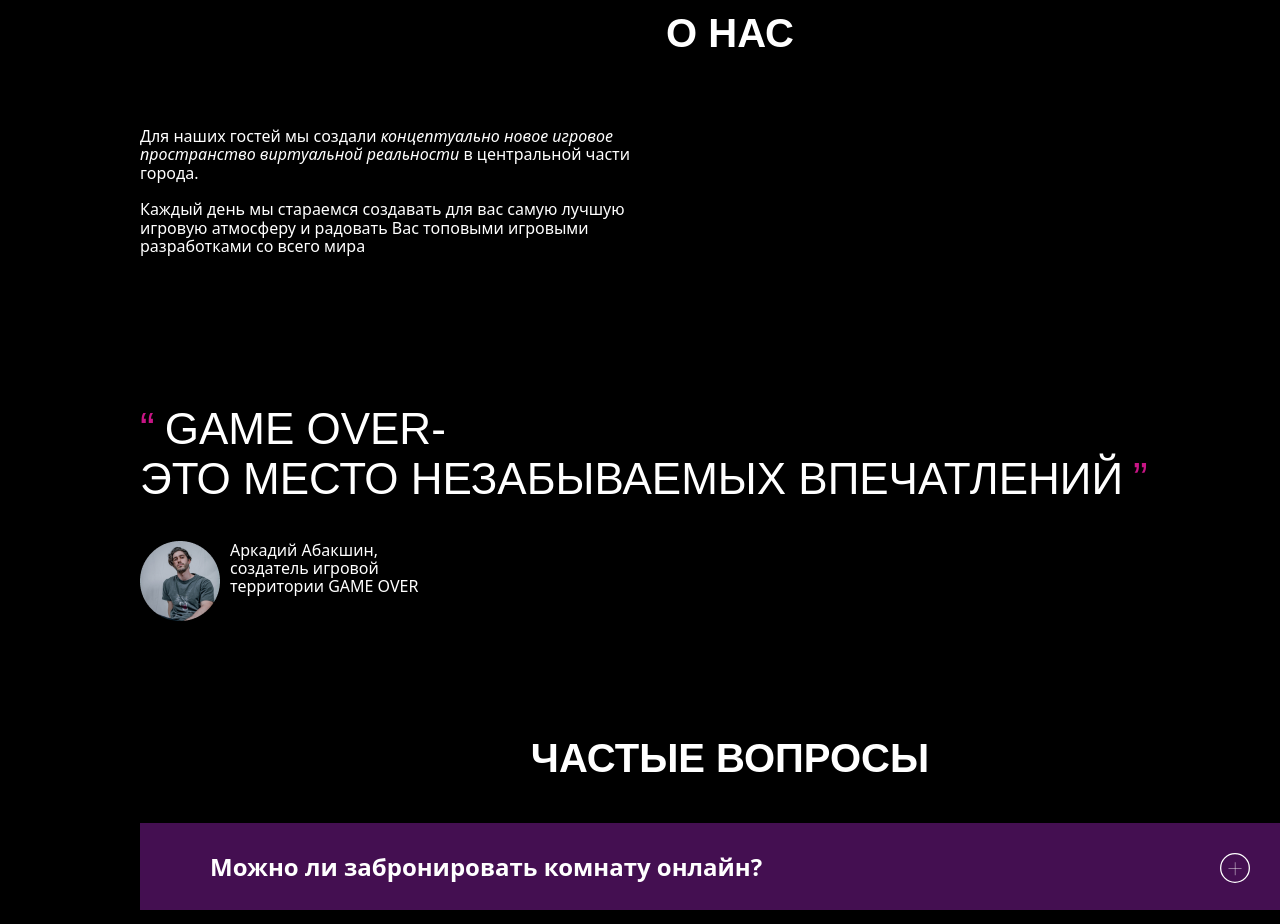
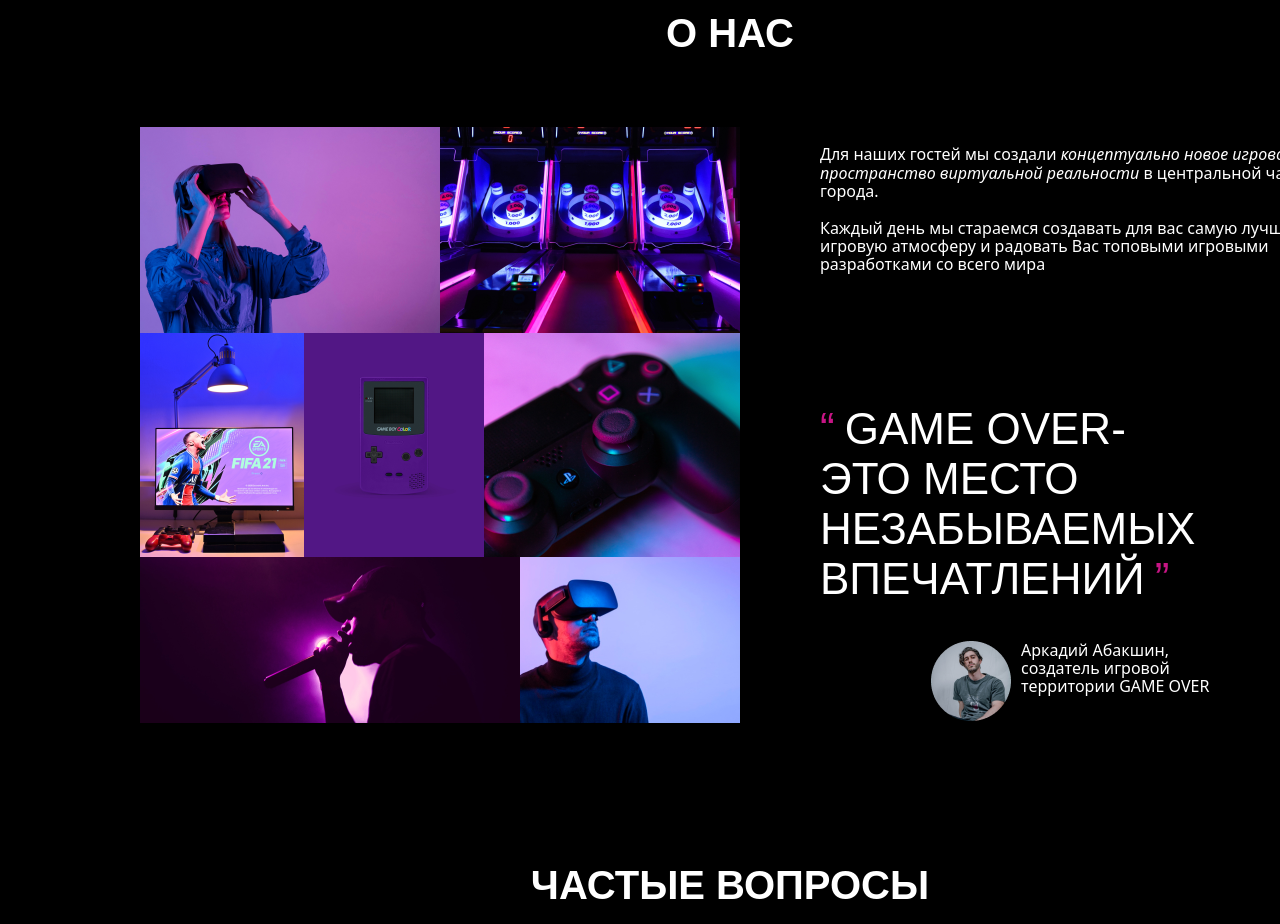
Before and after one commit to Abstract-IT/GO-homework, a plain HTML site: page index.html in a window 1280 px wide. Shown: the part 5020-5944 px from the top of the page. Drawn offline with Linux system fonts and the light colour scheme.

Commit message:
новое дз

```diff
--- a/index.html
+++ b/index.html
@@ -145,6 +145,9 @@
         <!--О нас-->
         <section class="about">
                 <h2 class="about__title">О нас</h2>
+                <div class="about__block">
+                    <img class="about__img" src="img2/photos 1.png" alt="коллаж тематических фото">
+                    <div class="about__block-one">
                         <article class="about__text">
                             <p>Для наших гостей мы создали <i>концептуально новое игровое пространство виртуальной реальности</i> в центральной части
                                 города.
@@ -152,15 +155,19 @@
                                 Каждый день мы стараемся создавать для вас самую лучшую игровую атмосферу и радовать Вас топовыми игровыми
                                 разработками со всего мира</p>
                         </article>
-                <article>
+                        <article class="about__block-two">
                             <blockquote>
                             <p class="about__quote">GAME OVER-
                                 это место незабываемых впечатлений</p>
                             </blockquote>
+                            <div class="block__end">
                                 <img src="img2/Ellipse 2.png" alt="Аркадий Абакшин" class="abakshin" >Аркадий Абакшин,
                                 создатель игровой
                                 территории GAME OVER
+                            </div>
                         </article>
+                    </div>
+                </div>
 
         </section>
         <!--Вопросы-->
```
Also changed, not shown: img2/photos 1.png (added). Lines whose indentation alone changed are shown as unchanged.
